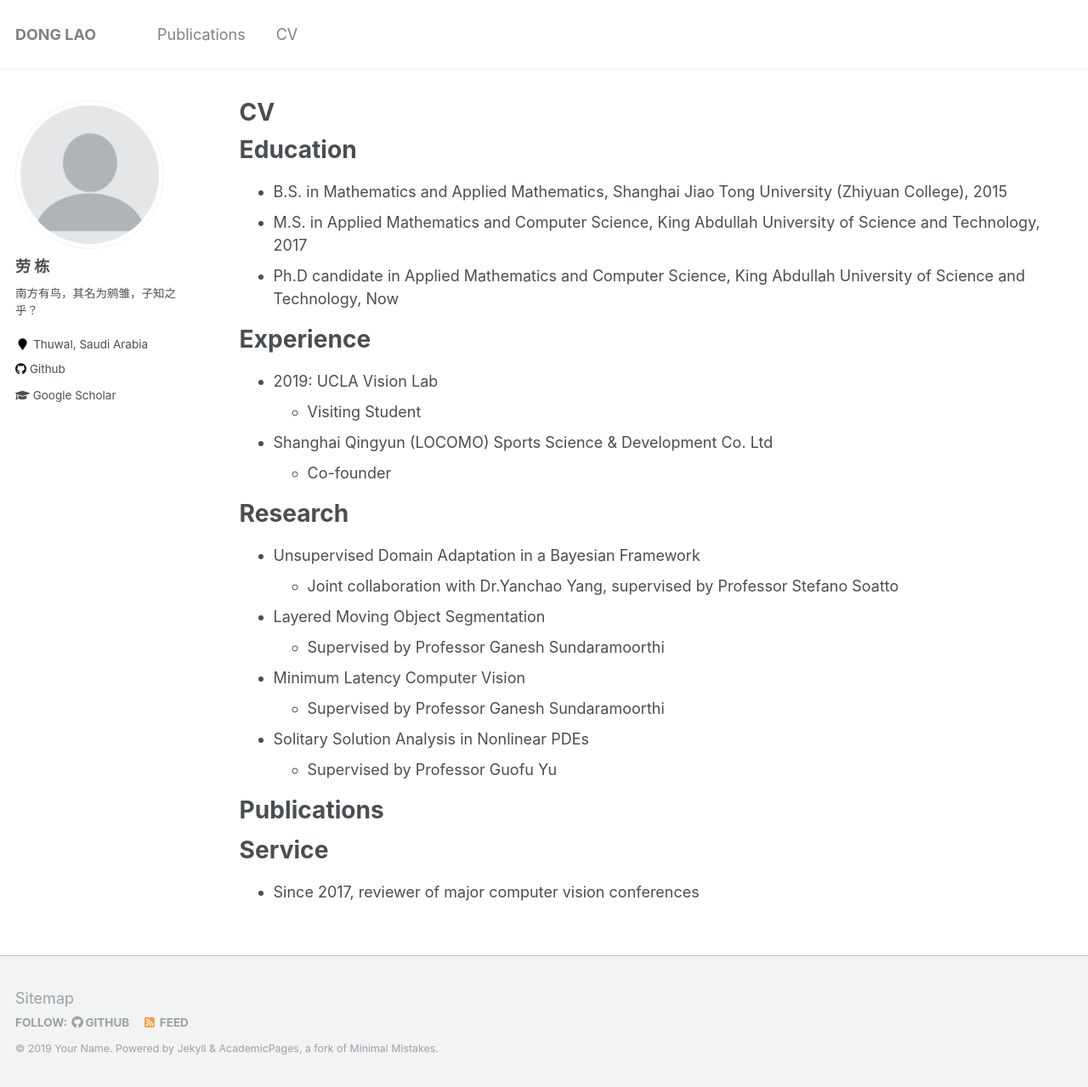
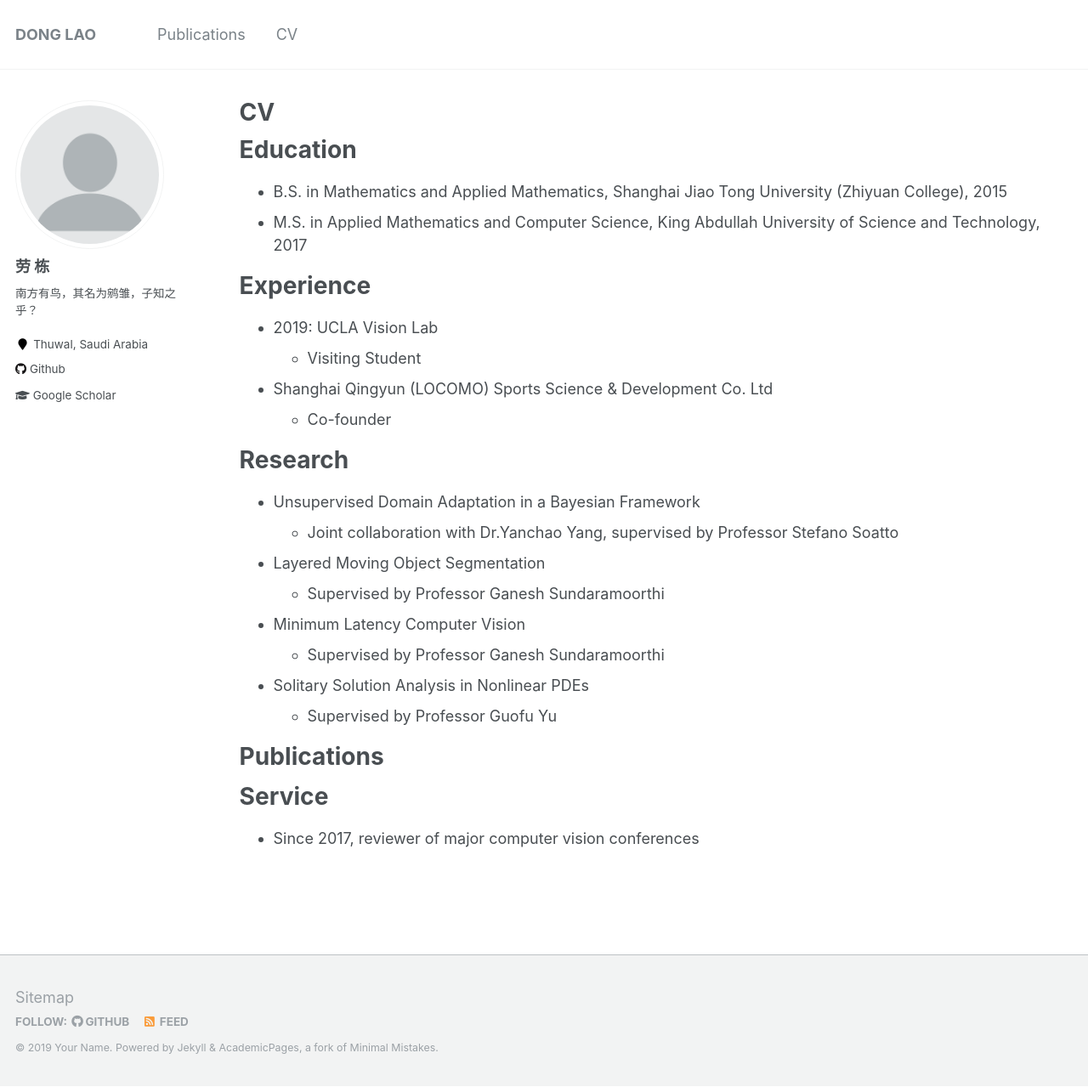
Before and after one commit to donglao/dlaoweb, a Jekyll site: the page built from _pages/cv.md, in a window 1280 px wide and 1279 px high. Shown: the whole window at 85% size. Built offline with Jekyll 4.4.1, drawn with Linux system fonts in a browser that asks for light colours.

Commit message:
Update cv.md

```diff
--- a/_pages/cv.md
+++ b/_pages/cv.md
@@ -13,8 +13,6 @@ Education
 ======
 * B.S. in Mathematics and Applied Mathematics, Shanghai Jiao Tong University (Zhiyuan College), 2015
 * M.S. in Applied Mathematics and Computer Science, King Abdullah University of Science and Technology, 2017
-* Ph.D candidate in Applied Mathematics and Computer Science, King Abdullah University of Science and Technology, Now
-
 
 Experience
 ======
```
